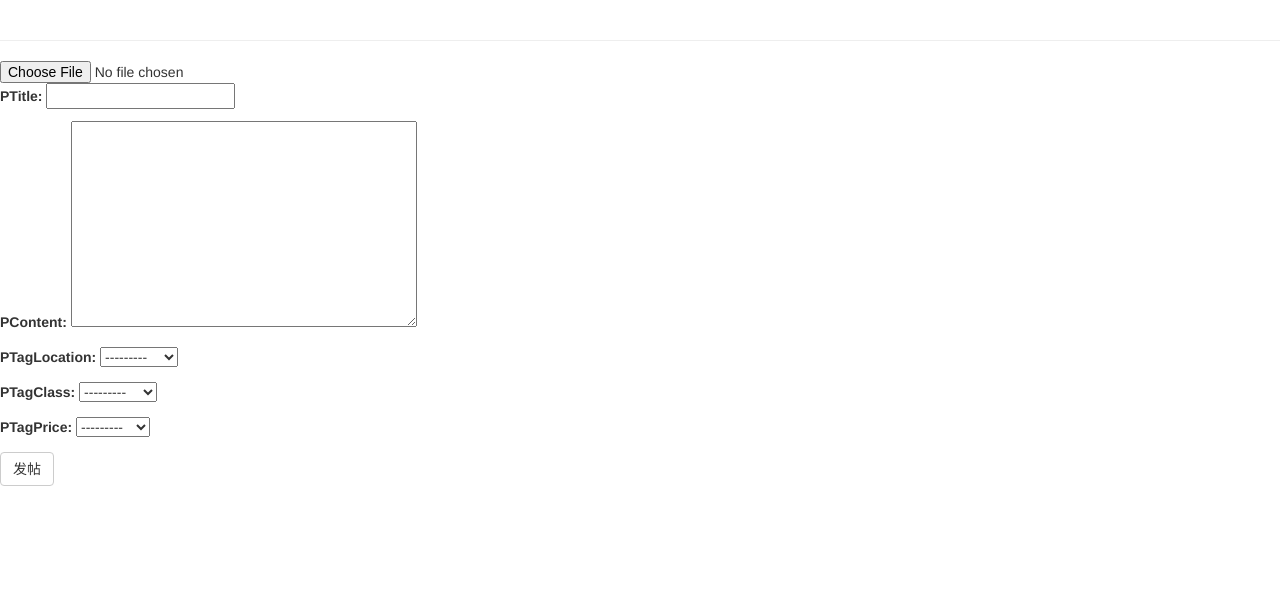
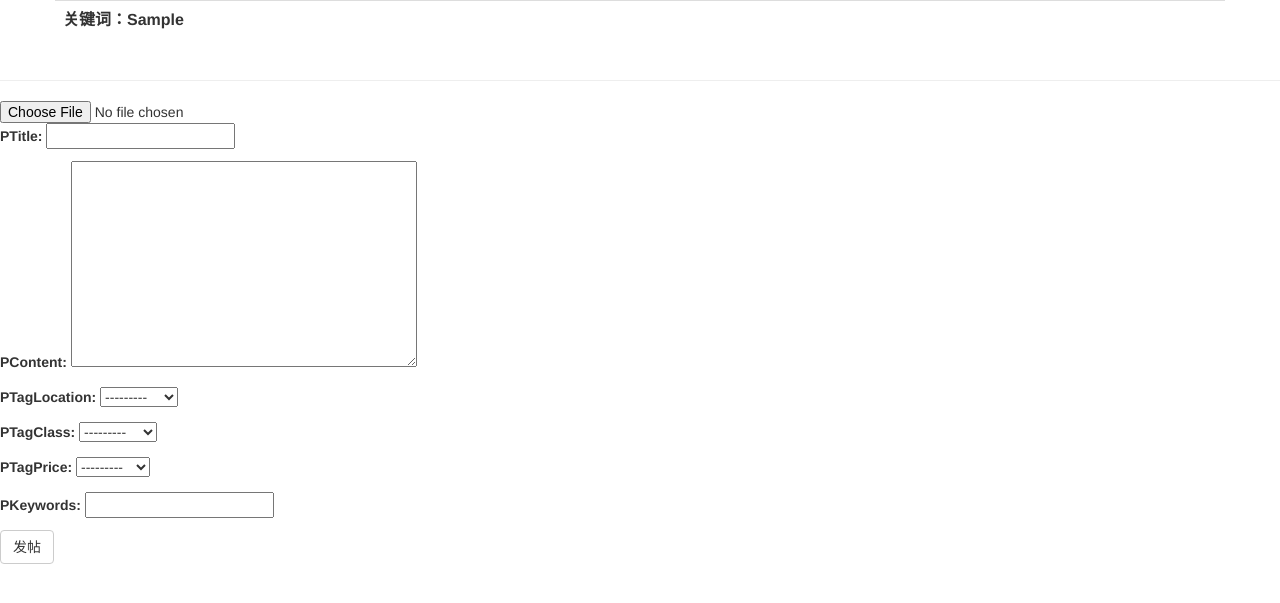
Before and after one commit to flyingonly/fantong, a Django app: page / in a window 1280 px wide. Shown: the part 172-775 px from the top of the page. Run offline with Django 3.2, Linux system fonts and the light colour scheme; a user stored in the database is signed in; tables that the repository leaves empty hold one stand-in row (values such as "Sample post"); lists and menus that the app fills with data are empty; some libraries are stand-ins or nearby versions.

```diff
--- a/fantong/fantongbbs/forms.py
+++ b/fantong/fantongbbs/forms.py
@@ -11,7 +11,7 @@ class PostForm(forms.ModelForm):
 class IndexPostForm(forms.ModelForm):
     class Meta:
         model = BBSPost
-        fields = ('PTitle', 'PContent', 'PTagLocation', 'PTagClass', 'PTagPrice')
+        fields = ('PTitle', 'PContent', 'PTagLocation', 'PTagClass', 'PTagPrice','PKeywords')
 
 
 
--- a/fantong/fantongbbs/templates/index.html
+++ b/fantong/fantongbbs/templates/index.html
@@ -12,6 +12,9 @@
     		p = s.match(/__url_start__(\S*?)__url_end__/)
     	}
     	$('#post_{{post.id}}').html(s)
+        if (!('{{post.PKeywords}}' === '')) {
+            $('#keyword_{{post.id}} th').html('关键词：' + $.trim('{{post.PKeywords}}').replace(/\s+/g,','))
+        }
     	{% endfor %}
     });
     </script>
@@ -39,6 +42,9 @@
 					<th class="col-lg-2">{{post.PUserID}}</th>
 					<th class="col-lg-2">{{post.PTime}}</th>
 				</tr>
+                <tr class="keywords" id="keyword_{{post.id}}">
+                    <th colspan=3>关键词:</th>
+                </tr>
 				{% endfor %}
 			</tbody>
 		</table>
```
Also changed, not shown: fantong/fantongbbs/templates/postDetail.html (+7 -7 lines).
